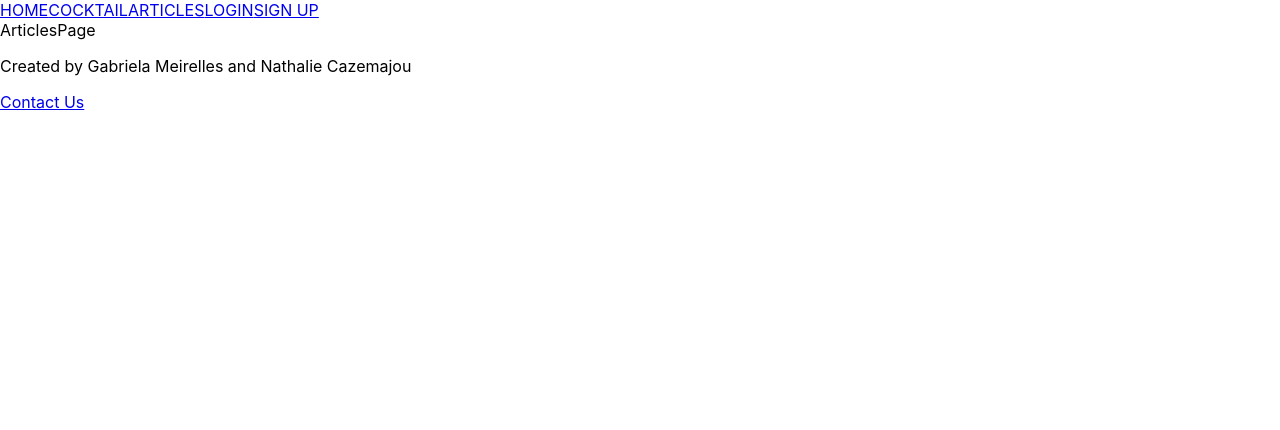
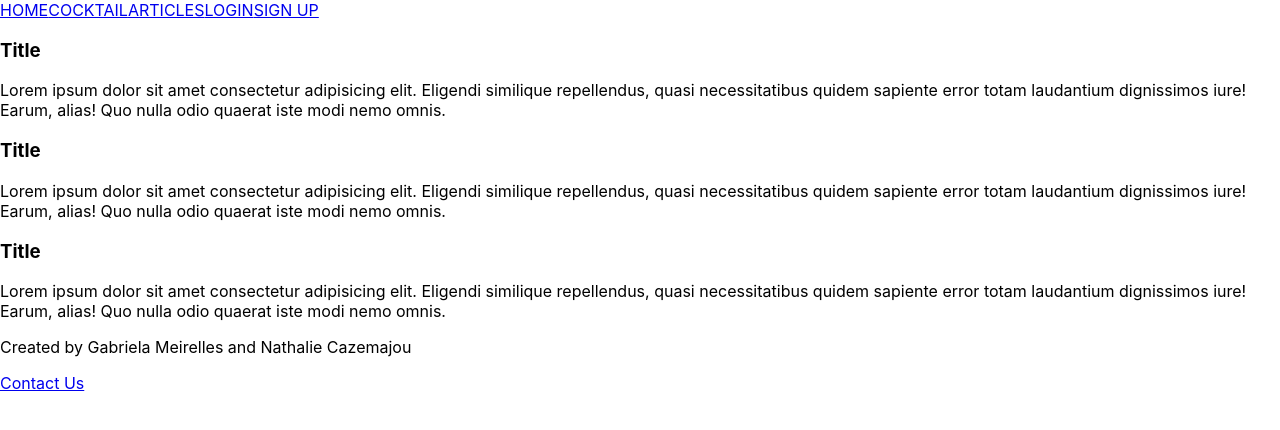
Before and after one commit to natcaze/Project3_client, a React (Create React App) app: page /pages/articles in a window 1280 px wide. Shown: the top 430 px of the page. Built offline with nearby package versions, Linux system fonts and the light colour scheme.

Commit message:
Articles page done

```diff
--- a/src/pages/Articles.jsx
+++ b/src/pages/Articles.jsx
@@ -2,7 +2,29 @@ import React from 'react'
 
 function ArticlesPage() {
   return (
-    <div>ArticlesPage</div>
+    <div>
+      <div>
+        <h3>Title</h3>
+        <div>
+        {/* <img></img> */}
+        <p>Lorem ipsum dolor sit amet consectetur adipisicing elit. Eligendi similique repellendus, quasi necessitatibus quidem sapiente error totam laudantium dignissimos iure! Earum, alias! Quo nulla odio quaerat iste modi nemo omnis.</p>
+        </div>
+      </div>
+      <div>
+        <h3>Title</h3>
+        <div>
+        {/* <img></img> */}
+        <p>Lorem ipsum dolor sit amet consectetur adipisicing elit. Eligendi similique repellendus, quasi necessitatibus quidem sapiente error totam laudantium dignissimos iure! Earum, alias! Quo nulla odio quaerat iste modi nemo omnis.</p>
+        </div>
+      </div>
+      <div>
+        <h3>Title</h3>
+        <div>
+        {/* <img></img> */}
+        <p>Lorem ipsum dolor sit amet consectetur adipisicing elit. Eligendi similique repellendus, quasi necessitatibus quidem sapiente error totam laudantium dignissimos iure! Earum, alias! Quo nulla odio quaerat iste modi nemo omnis.</p>
+        </div>
+      </div>
+    </div>
   )
 }
 
```
